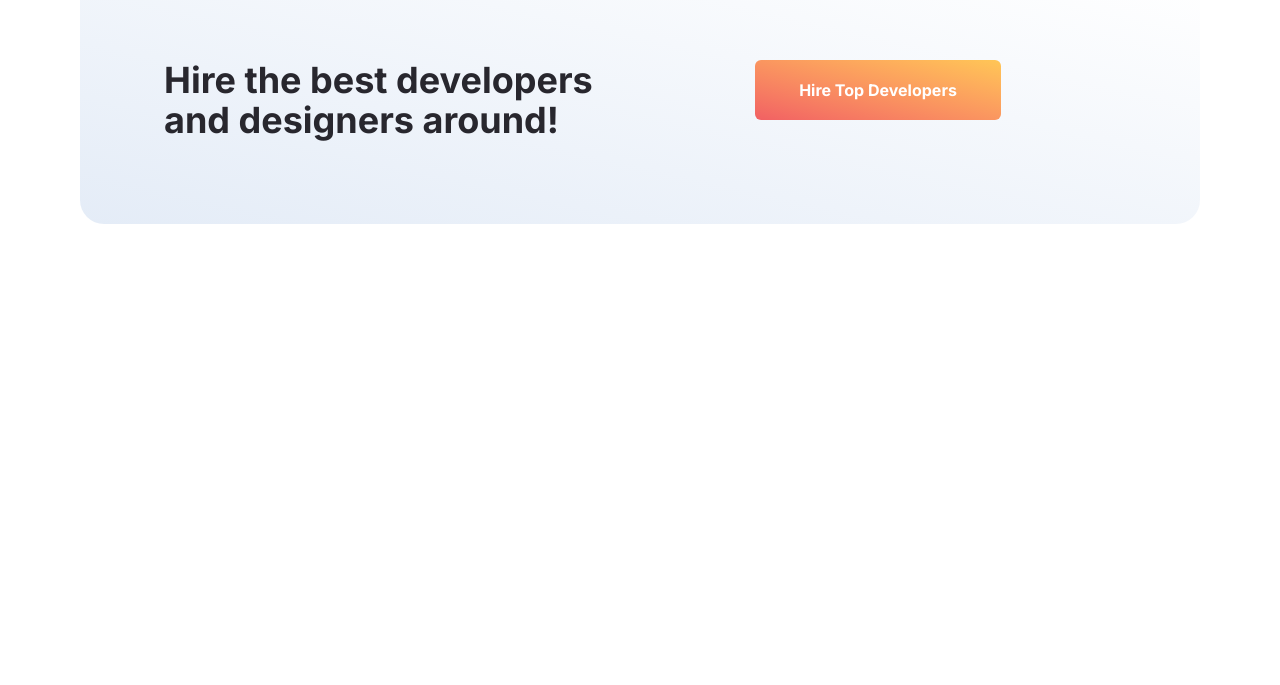
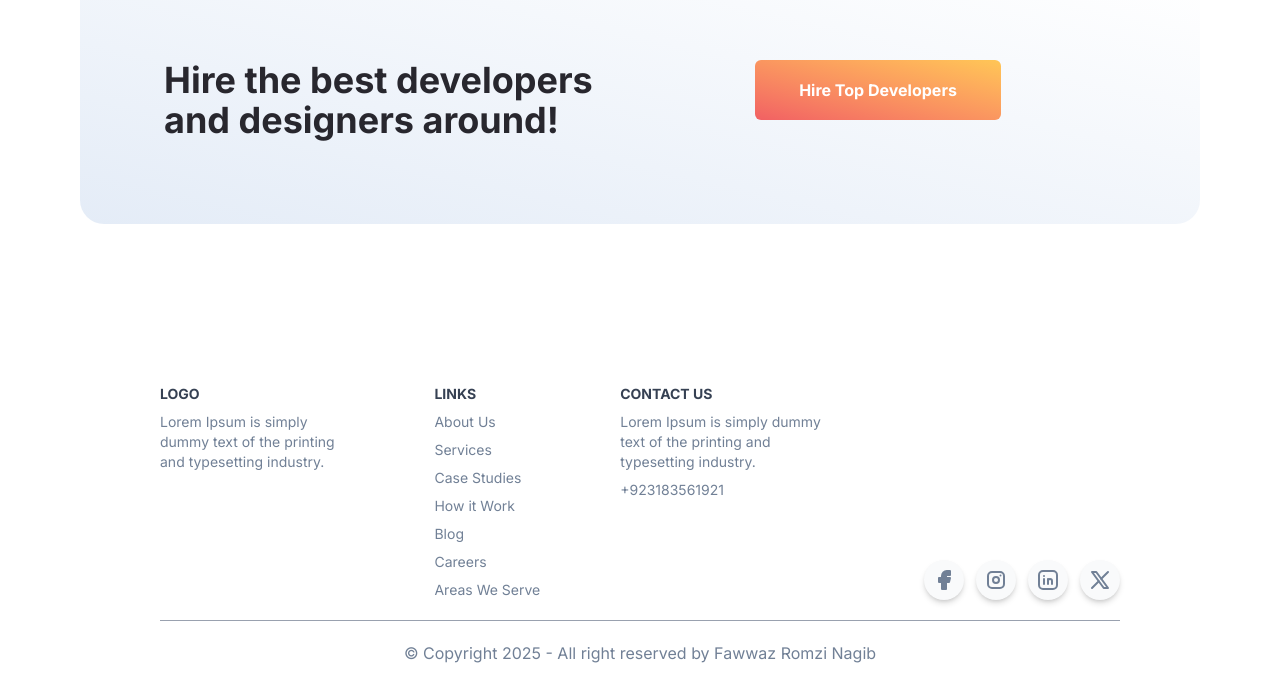
Before and after one commit to fawwazRN/slicing-2025, a React (Vite) app: page / in a window 1280 px wide. Shown: the part 5730-6415 px from the top of the page. Before the commit the page ends 6034 px from the top, so only its background shows below. Built offline with nearby package versions, Linux system fonts and the light colour scheme.

Commit message:
finishing-awal

```diff
--- a/src/App.jsx
+++ b/src/App.jsx
@@ -8,7 +8,8 @@ import Logo from "./components/Logo";
 import Testimoni from "./components/Testimoni";
 import CaseStudies from "./components/CaseStudies";
 import DevelopmentApproach from "./components/DevelopmentApproach";
-import Hiring from "./components/Hiring.jsx";
+import Hiring from "./components/Hiring";
+import Footer from "./components/Footer";
 
 function App() {
   return (
@@ -22,6 +23,7 @@ function App() {
       <CaseStudies />
       <DevelopmentApproach />
       <Hiring />
+      <Footer />
     </>
   );
 }
--- /dev/null
+++ b/src/components/Footer.jsx
@@ -0,0 +1,116 @@
+export default function Footer() {
+  return (
+    <footer className="px-40 max-sm:px-5 py-20 pb-0 font-inter text-[#718096]">
+      <div className="max-sm:justify-center gap-20 pb-5 border-b border-b-gray-400 footer footer-horizontal">
+        <div className="max-sm:hidden">
+          <h3 className="font-bold text-gray-700 uppercase">LOGO</h3>
+          <p>
+            Lorem Ipsum is simply dummy text of the printing and typesetting
+            industry.
+          </p>
+        </div>
+        <nav className="max-sm:hidden">
+          <h3 className="font-bold text-gray-700 uppercase">Links</h3>
+          <a href="">About Us</a>
+          <a href="">Services</a>
+          <a href="">Case Studies</a>
+          <a href="">How it Work</a>
+          <a href="">Blog</a>
+          <a href="">Careers</a>
+          <a href="">Areas We Serve</a>
+        </nav>
+        <div className="max-sm:hidden">
+          <h3 className="font-bold text-gray-700 uppercase">Contact us</h3>
+          <p>
+            Lorem Ipsum is simply dummy text of the printing and typesetting
+            industry.
+          </p>
+          <p>+923183561921</p>
+        </div>
+        <div className="flex justify-end items-end content-end gap-3 h-full">
+          <a
+            href=""
+            className="bg-gray-50 shadow-black/15 shadow-md p-2 rounded-full">
+            <svg
+              xmlns="http://www.w3.org/2000/svg"
+              width="24"
+              height="24"
+              viewBox="0 0 24 24"
+              fill="currentColor"
+              className="icon icon-tabler icons-tabler-filled icon-tabler-brand-facebook">
+              <path stroke="none" d="M0 0h24v24H0z" fill="none" />
+              <path d="M18 2a1 1 0 0 1 .993 .883l.007 .117v4a1 1 0 0 1 -.883 .993l-.117 .007h-3v1h3a1 1 0 0 1 .991 1.131l-.02 .112l-1 4a1 1 0 0 1 -.858 .75l-.113 .007h-2v6a1 1 0 0 1 -.883 .993l-.117 .007h-4a1 1 0 0 1 -.993 -.883l-.007 -.117v-6h-2a1 1 0 0 1 -.993 -.883l-.007 -.117v-4a1 1 0 0 1 .883 -.993l.117 -.007h2v-1a6 6 0 0 1 5.775 -5.996l.225 -.004h3z" />
+            </svg>
+          </a>
+          <a
+            href=""
+            className="bg-gray-50 shadow-black/15 shadow-md p-2 rounded-full">
+            <svg
+              xmlns="http://www.w3.org/2000/svg"
+              width="24"
+              height="24"
+              viewBox="0 0 24 24"
+              fill="none"
+              stroke="currentColor"
+              strokeWidth="2"
+              strokeLinecap="round"
+              strokeLinejoin="round"
+              className="icons-tabler-outline icon icon-tabler icon-tabler-brand-instagram">
+              <path stroke="none" d="M0 0h24v24H0z" fill="none" />
+              <path d="M4 8a4 4 0 0 1 4 -4h8a4 4 0 0 1 4 4v8a4 4 0 0 1 -4 4h-8a4 4 0 0 1 -4 -4z" />
+              <path d="M9 12a3 3 0 1 0 6 0a3 3 0 0 0 -6 0" />
+              <path d="M16.5 7.5v.01" />
+            </svg>
+          </a>
+          <a
+            href=""
+            className="bg-gray-50 shadow-black/15 shadow-md p-2 rounded-full">
+            <svg
+              xmlns="http://www.w3.org/2000/svg"
+              width="24"
+              height="24"
+              viewBox="0 0 24 24"
+              fill="none"
+              stroke="currentColor"
+              strokeWidth="2"
+              strokeLinecap="round"
+              strokeLinejoin="round"
+              className="icons-tabler-outline icon icon-tabler icon-tabler-brand-linkedin">
+              <path stroke="none" d="M0 0h24v24H0z" fill="none" />
+              <path d="M8 11v5" />
+              <path d="M8 8v.01" />
+              <path d="M12 16v-5" />
+              <path d="M16 16v-3a2 2 0 1 0 -4 0" />
+              <path d="M3 7a4 4 0 0 1 4 -4h10a4 4 0 0 1 4 4v10a4 4 0 0 1 -4 4h-10a4 4 0 0 1 -4 -4z" />
+            </svg>
+          </a>
+          <a
+            href=""
+            className="bg-gray-50 shadow-black/15 shadow-md p-2 rounded-full">
+            <svg
+              xmlns="http://www.w3.org/2000/svg"
+              width="24"
+              height="24"
+              viewBox="0 0 24 24"
+              fill="none"
+              stroke="currentColor"
+              strokeWidth="2"
+              strokeLinecap="round"
+              strokeLinejoin="round"
+              className="icons-tabler-outline icon icon-tabler icon-tabler-brand-x">
+              <path stroke="none" d="M0 0h24v24H0z" fill="none" />
+              <path d="M4 4l11.733 16h4.267l-11.733 -16z" />
+              <path d="M4 20l6.768 -6.768m2.46 -2.46l6.772 -6.772" />
+            </svg>
+          </a>
+        </div>
+      </div>
+      <div className="py-5 w-full text-center">
+        <p>
+          © Copyright {new Date().getFullYear()} - All right reserved by Fawwaz
+          Romzi Nagib
+        </p>
+      </div>
+    </footer>
+  );
+}
--- a/src/components/Hiring.jsx
+++ b/src/components/Hiring.jsx
@@ -1,11 +1,11 @@
 export default function Hiring() {
   return (
     <section className="bg-white p-20 font-inter">
-      <div className="flex justify-between bg-linear-to-bl from-[##F1F1F5] to-[#E4ECF7] p-21 rounded-3xl">
+      <div className="max-sm:relative flex max-sm:flex-col justify-between bg-linear-to-bl from-[##F1F1F5] to-[#E4ECF7] p-21 max-sm:p-5 max-sm:pb-10 rounded-3xl">
         <h1 className="w-full font-bold text-[#28272e] text-4xl">
           Hire the best developers and designers around!
         </h1>
-        <div className="flex justify-center items-center w-full h-max">
+        <div className="max-sm:-bottom-1/6 left-0 max-sm:absolute flex justify-center items-center w-full h-max">
           <button className="bg-linear-to-bl from-[#FFC656] to-[#F16063] px-11 py-4.5 rounded-md font-bold text-white">
             Hire Top Developers
           </button>
```
